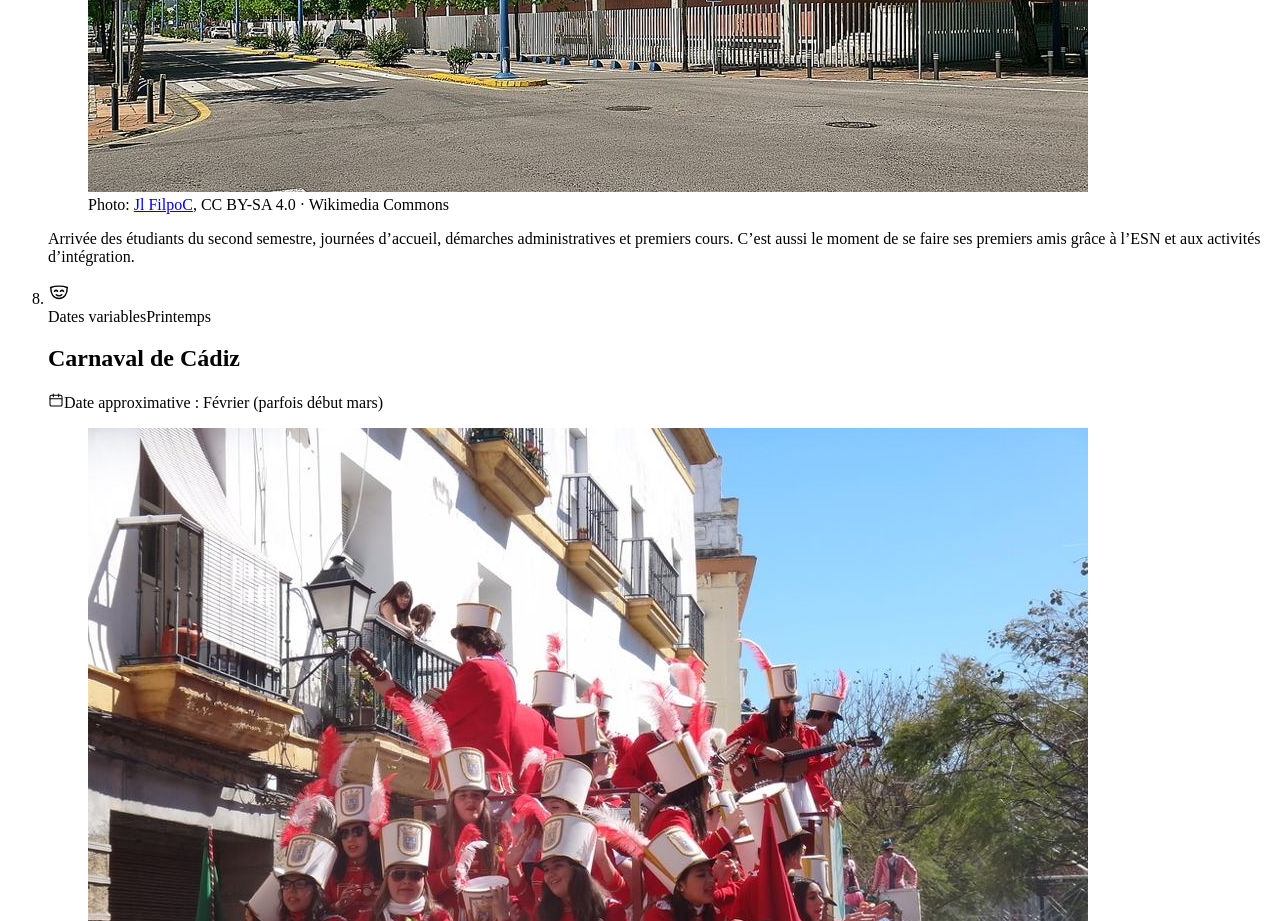
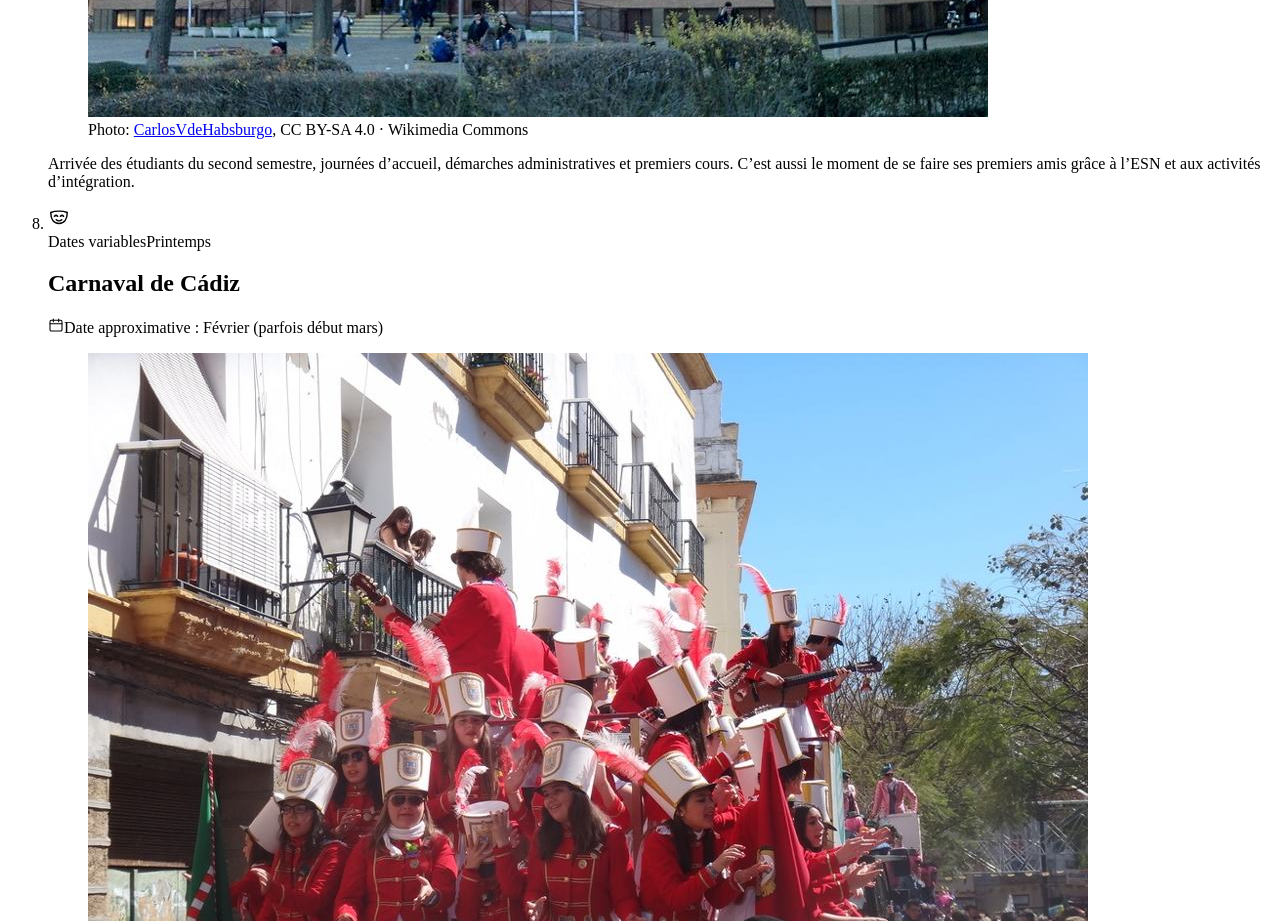
Before and after one commit to Leo-Brd/Erasmus_Seville, a React (Vite) app: page /#/calendrier in a window 1280 px wide. Shown: the part 6860-7781 px from the top of the page. Built offline with nearby package versions, Linux system fonts and the light colour scheme; the HTML template or start-up script is replaced by a standard one.

Commit message:
fix(calendar): change school photo

```diff
--- a/src/data/events.js
+++ b/src/data/events.js
@@ -102,7 +102,7 @@ export const events = [
   },
   {
     id: 'rentree-printemps',
-    photo: photo('Jl FilpoC', 'CC BY-SA 4.0', 'https://commons.wikimedia.org/wiki/File:Facultad_de_Ciencias_de_la_Comunicaci%C3%B3n,_Universidad_de_Sevilla.jpg'),
+    photo: photo('CarlosVdeHabsburgo', 'CC BY-SA 4.0', 'https://commons.wikimedia.org/wiki/File:Facultad_de_Biolog%C3%ADa.jpg'),
     icon: 'school',
     order: 5.1,
     semester: 'spring',
```
Also changed, not shown: src/photos/evenements/rentree-printemps.jpg.
